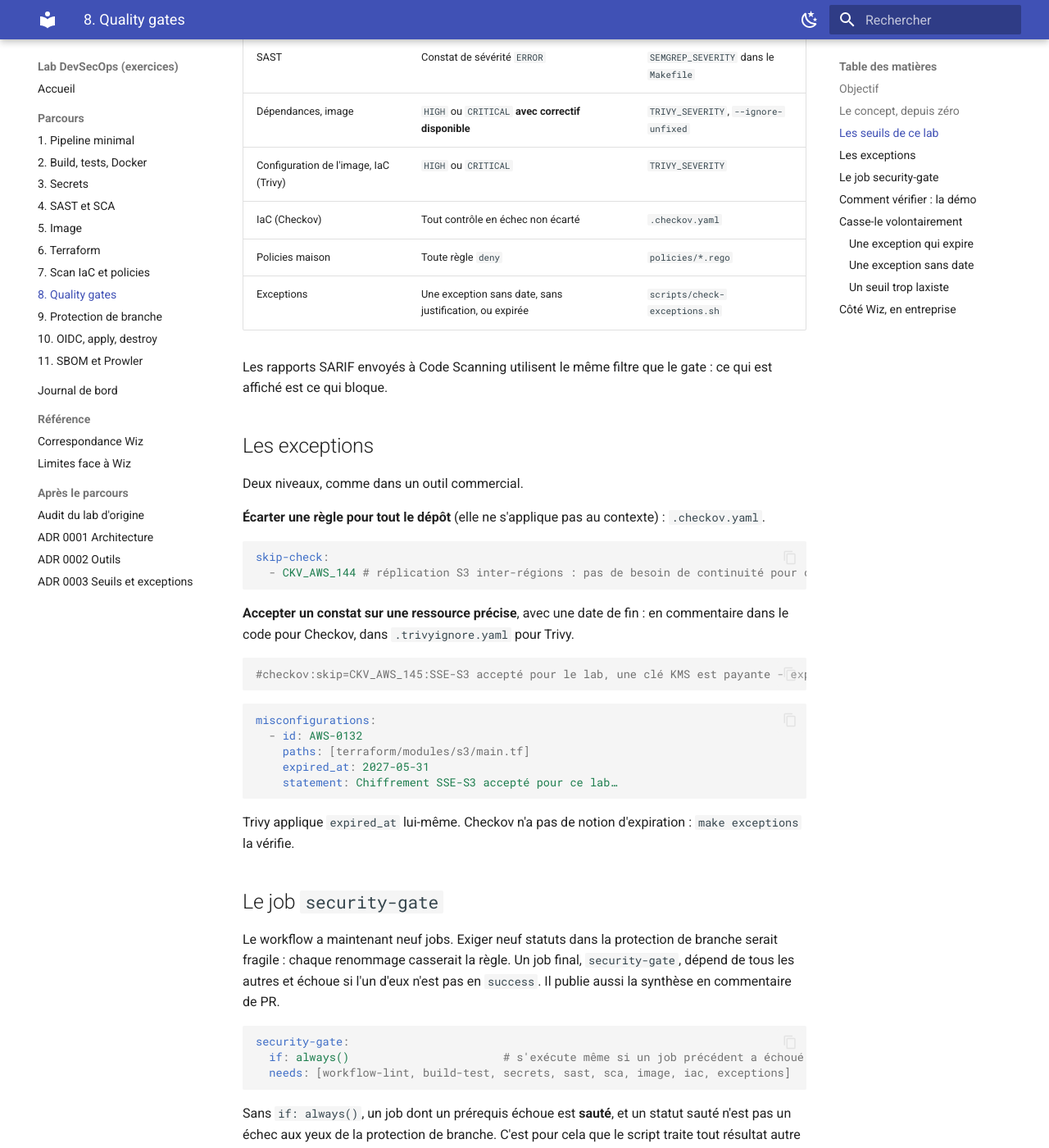
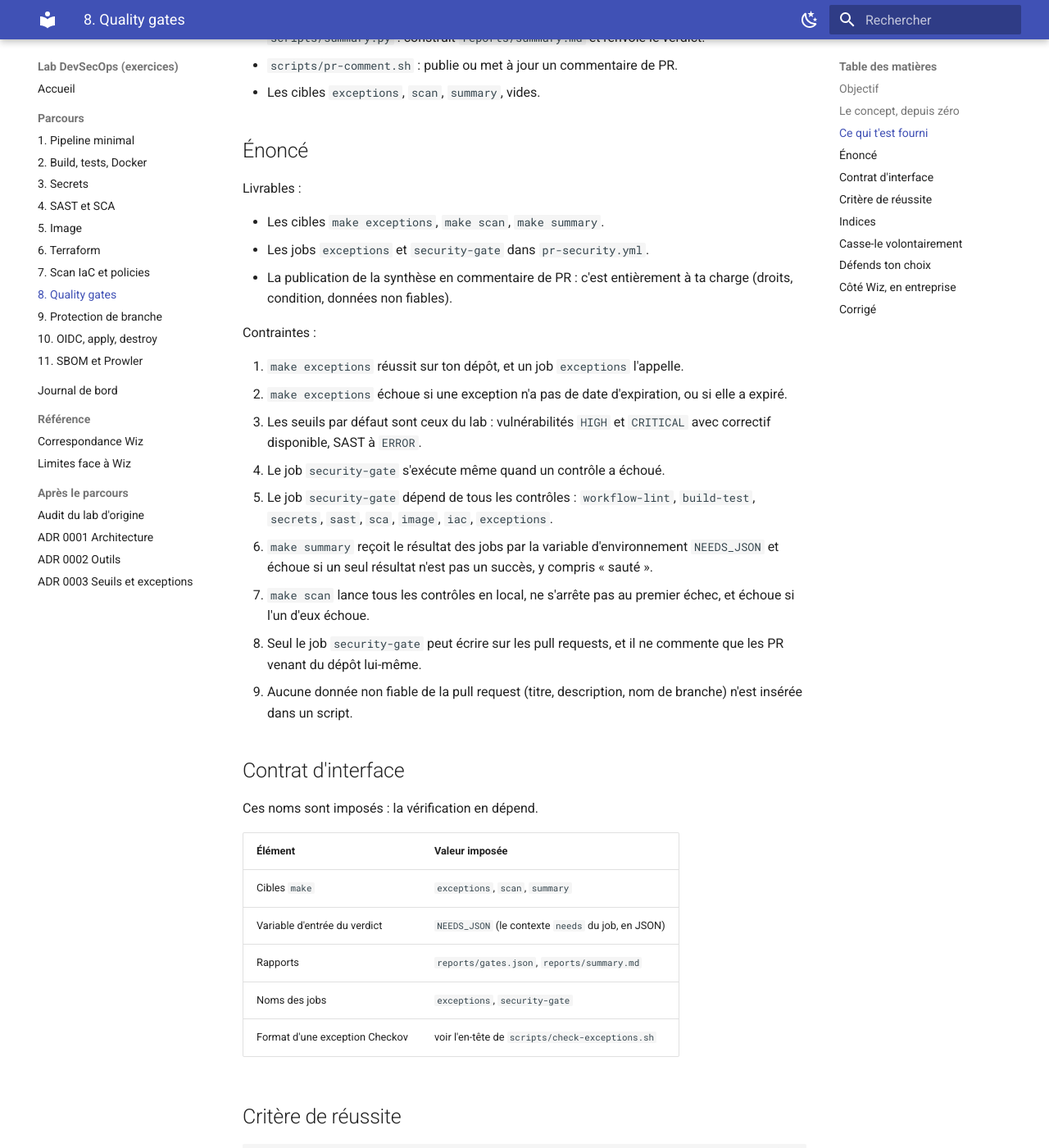
Before and after one commit to Gachtout/Lab-CI-CD, an MkDocs documentation site: the page built from docs/etapes/08-quality-gates.md, in a window 1280 px wide and 1400 px high, scrolled down 837 px. Shown: the whole window at 82% size. Built offline with MkDocs 1.6.1 and Material for MkDocs 9.7.7, drawn with Linux system fonts in a browser that asks for light colours; some of the changed text lies outside the part shown.

Commit message:
feat(exercices): étape 8, quality gates et verdict
Énoncé au format exercice (contraintes numérotées, contrat d'interface, trois niveaux d'indices, questions d'oral), vérification make check-etape-08 et un mutant par contrainte.

Co-Authored-By: Claude Fable 5.2 <noreply@anthropic.com>
Claude-Session: https://claude.ai/code/session_01AMFYzWPEoay5hpvamFqwWu

````diff
--- a/docs/etapes/08-quality-gates.md
+++ b/docs/etapes/08-quality-gates.md
@@ -1,4 +1,4 @@
-# Étape 8 : quality gates, exceptions et démo rouge / vert
+# Étape 8 : quality gates, exceptions et verdict
 
 ## Objectif
 
@@ -12,144 +12,94 @@ Un scanner produit des constats. Un constat ne bloque rien tant qu'on n'a pas r
 2. **Par quel mécanisme ?** Le code de sortie. Un gate est une commande qui renvoie `0` ou autre chose, rien de plus.
 3. **Que fait-on des cas légitimes ?** Il y en a toujours. Sans procédure d'exception, les gens contournent le contrôle en entier. Une exception saine a un **périmètre** (quelle règle, quelle ressource), une **justification** et une **date de fin**. Sans date, elle devient permanente et plus personne ne sait pourquoi elle existe.
 
-## Les seuils de ce lab
+## Ce qui t'est fourni
 
-| Contrôle | Bloque si… | Réglage |
-|---|---|---|
-| Secrets | Un secret est trouvé, toujours | Gitleaks, aucun seuil |
-| SAST | Constat de sévérité `ERROR` | `SEMGREP_SEVERITY` dans le `Makefile` |
-| Dépendances, image | `HIGH` ou `CRITICAL` **avec correctif disponible** | `TRIVY_SEVERITY`, `--ignore-unfixed` |
-| Configuration de l'image, IaC (Trivy) | `HIGH` ou `CRITICAL` | `TRIVY_SEVERITY` |
-| IaC (Checkov) | Tout contrôle en échec non écarté | `.checkov.yaml` |
-| Policies maison | Toute règle `deny` | `policies/*.rego` |
-| Exceptions | Une exception sans date, sans justification, ou expirée | `scripts/check-exceptions.sh` |
+- `scripts/check-exceptions.sh` : vérifie le format et l'expiration des exceptions. Lis-le pour connaître le format attendu.
+- `scripts/scan-all.sh` : lance tous les contrôles sans s'arrêter au premier échec et écrit `reports/gates.json`.
+- `scripts/summary.py` : construit `reports/summary.md` et renvoie le verdict.
+- `scripts/pr-comment.sh` : publie ou met à jour un commentaire de PR.
+- Les cibles `exceptions`, `scan`, `summary`, vides.
 
-Les rapports SARIF envoyés à Code Scanning utilisent le même filtre que le gate : ce qui est affiché est ce qui bloque.
+## Énoncé
 
-## Les exceptions
+Livrables :
 
-Deux niveaux, comme dans un outil commercial.
+- Les cibles `make exceptions`, `make scan`, `make summary`.
+- Les jobs `exceptions` et `security-gate` dans `pr-security.yml`.
+- La publication de la synthèse en commentaire de PR : c'est entièrement à ta charge (droits, condition, données non fiables).
 
-**Écarter une règle pour tout le dépôt** (elle ne s'applique pas au contexte) : `.checkov.yaml`.
+Contraintes :
 
-```yaml
-skip-check:
-  - CKV_AWS_144 # réplication S3 inter-régions : pas de besoin de continuité pour ce lab
+1. `make exceptions` réussit sur ton dépôt, et un job `exceptions` l'appelle.
+2. `make exceptions` échoue si une exception n'a pas de date d'expiration, ou si elle a expiré.
+3. Les seuils par défaut sont ceux du lab : vulnérabilités `HIGH` et `CRITICAL` avec correctif disponible, SAST à `ERROR`.
+4. Le job `security-gate` s'exécute même quand un contrôle a échoué.
+5. Le job `security-gate` dépend de tous les contrôles : `workflow-lint`, `build-test`, `secrets`, `sast`, `sca`, `image`, `iac`, `exceptions`.
+6. `make summary` reçoit le résultat des jobs par la variable d'environnement `NEEDS_JSON` et échoue si un seul résultat n'est pas un succès, y compris « sauté ».
+7. `make scan` lance tous les contrôles en local, ne s'arrête pas au premier échec, et échoue si l'un d'eux échoue.
+8. Seul le job `security-gate` peut écrire sur les pull requests, et il ne commente que les PR venant du dépôt lui-même.
+9. Aucune donnée non fiable de la pull request (titre, description, nom de branche) n'est insérée dans un script.
+
+## Contrat d'interface
+
+Ces noms sont imposés : la vérification en dépend.
+
+| Élément | Valeur imposée |
+|---|---|
+| Cibles `make` | `exceptions`, `scan`, `summary` |
+| Variable d'entrée du verdict | `NEEDS_JSON` (le contexte `needs` du job, en JSON) |
+| Rapports | `reports/gates.json`, `reports/summary.md` |
+| Noms des jobs | `exceptions`, `security-gate` |
+| Format d'une exception Checkov | voir l'en-tête de `scripts/check-exceptions.sh` |
+
+## Critère de réussite
+
+```bash
+make check-etape-08
 ```
 
-**Accepter un constat sur une ressource précise**, avec une date de fin : en commentaire dans le code pour Checkov, dans `.trivyignore.yaml` pour Trivy.
+Chaque ligne `ECHEC [Cn]` renvoie à la contrainte `n` ci-dessus et donne l'emplacement en cause, jamais la correction. Les journaux détaillés sont dans `reports/checks/`. Teste toujours en local avant de pousser.
 
-```hcl
-#checkov:skip=CKV_AWS_145:SSE-S3 accepté pour le lab, une clé KMS est payante - expire le 2027-05-31
-```
+## Indices
 
-```yaml
-misconfigurations:
-  - id: AWS-0132
-    paths: [terraform/modules/s3/main.tf]
-    expired_at: 2027-05-31
-    statement: Chiffrement SSE-S3 accepté pour ce lab…
-```
+Ouvre-les dans l'ordre, et seulement après avoir cherché.
 
-Trivy applique `expired_at` lui-même. Checkov n'a pas de notion d'expiration : `make exceptions` la vérifie.
+??? tip "Indice 1 : par où commencer"
+    - Un job dont un prérequis échoue est sauté. Demande-toi ce que la protection de branche pense d'un statut sauté.
+    - Les trois scripts fournis font le travail ; ton rôle est de les brancher et de leur passer les bonnes entrées.
 
-## Le job `security-gate`
+??? tip "Indice 2 : les points qui coincent"
+    - Une expression GitHub Actions convertit un contexte en JSON ; une variable d'environnement d'étape la transmet à la commande.
+    - La variable doit encore traverser `docker run` pour atteindre le script.
+    - Le jeton d'une PR venant d'un fork est en lecture seule : une condition doit écarter ce cas avant de commenter.
+    - Une valeur écrite par un inconnu ne doit jamais être collée dans une commande shell : passe par l'environnement.
 
-Le workflow a maintenant neuf jobs. Exiger neuf statuts dans la protection de branche serait fragile : chaque renommage casserait la règle. Un job final, `security-gate`, dépend de tous les autres et échoue si l'un d'eux n'est pas en `success`. Il publie aussi la synthèse en commentaire de PR.
-
-```yaml
-security-gate:
-  if: always()                       # s'exécute même si un job précédent a échoué
-  needs: [workflow-lint, build-test, secrets, sast, sca, image, iac, exceptions]
-```
-
-Sans `if: always()`, un job dont un prérequis échoue est **sauté**, et un statut sauté n'est pas un échec aux yeux de la protection de branche. C'est pour cela que le script traite tout résultat autre que `success` comme bloquant.
-
-## Comment vérifier : la démo
-
-```bash
-make demo-good
-```
-
-```text
-==> Synthèse
-  PASSE  tests
-  PASSE  secrets
-  PASSE  sast
-  PASSE  sca
-  PASSE  image
-  PASSE  iac-trivy
-  PASSE  iac-checkov
-  PASSE  policy
-  PASSE  exceptions
-Démo good : tous les contrôles passent, la fusion serait autorisée.
-```
-
-```bash
-make demo-bad
-```
-
-Le script copie le dépôt, y applique `demo/bad.patch` (injection SQL, secret en dur, dépendances vulnérables, image en fin de vie et en root, security group ouvert, bucket public) et ajoute un secret factice.
-
-```text
-==> Synthèse
-  BLOQUE tests
-  BLOQUE secrets
-  BLOQUE sast
-  BLOQUE sca
-  BLOQUE image
-  BLOQUE iac-trivy
-  BLOQUE iac-checkov
-  BLOQUE policy
-  PASSE  exceptions
-==> Vérification de la démo
-  attendu BLOQUE, obtenu BLOQUE : tests
-  …
-Démo bad : chaque faille injectée est bloquée, la fusion serait refusée.
-```
-
-Le détail de chaque constat bloquant est dans `reports/demo-bad/logs/`. `make demo-bad` renvoie `0` quand tout est bloqué comme attendu : c'est un **test des contrôles eux-mêmes**, rejoué dans la CI par le job `gates-selftest`. Un gate qui cesserait de détecter sa faille de référence ferait échouer ce job.
-
-Avec les caches chauds, chaque démo prend une trentaine de secondes. Le premier lancement télécharge les images et la base de vulnérabilités : compte plusieurs minutes.
+??? tip "Indice 3 : presque la réponse"
+    - Le job final combine une condition « toujours » et la liste de ses prérequis.
+    - Les artifacts des autres jobs se récupèrent en une étape, par motif de nom, avant de construire la synthèse.
+    - Pour reconnaître une PR interne, compare le nom complet du dépôt source de la PR à celui du dépôt courant.
+    - `scripts/pr-comment.sh` attend trois variables d'environnement, dont le numéro de la PR.
+    - Le droit d'écrire sur les pull requests se déclare au niveau du seul job qui commente.
 
 ## Casse-le volontairement
 
-### Une exception qui expire
+Note ce que tu observes dans `docs/journal.md` : ce sont tes sorties, pas celles d'un corrigé.
 
-```bash
-TODAY=2027-06-01 make exceptions
-```
+1. Lance `make exceptions` en te plaçant dans le futur (le script accepte une date du jour en variable d'environnement).
+2. Retire la date d'une exception. Puis fais expirer une entrée du fichier d'exceptions de Trivy et relance le scan IaC.
+3. Retire la condition « toujours » du job final : que devient son statut quand un contrôle échoue ?
 
-```text
-ERREUR  terraform/modules/s3/main.tf:4 : CKV_AWS_145 a expiré le 2027-05-31
-ERREUR  .trivyignore.yaml : une exception a expiré le 2027-05-31
-```
+## Défends ton choix
 
-Dans `.trivyignore.yaml`, mets `expired_at: 2026-01-01`, puis `make iac-trivy` : le constat réapparaît.
+À savoir expliquer à l'oral, sans notes.
 
-```text
-Failures: 1 (HIGH: 1, CRITICAL: 0)
-AWS-0132 (HIGH): Bucket does not encrypt data with a customer managed key.
-```
-
-### Une exception sans date
-
-Retire ` - expire le 2027-05-31` d'un commentaire `checkov:skip`, puis `make exceptions`.
-
-```text
-ERREUR  terraform/modules/vpc/main.tf:5 : exception sans justification ou sans date (format : ID:raison - expire le AAAA-MM-JJ)
-```
-
-### Un seuil trop laxiste
-
-Remplace `app/requirements.txt` par les versions vulnérables de l'étape 4, puis compare :
-
-```bash
-make sca                           # bloque : 3 CVE HIGH
-make sca TRIVY_SEVERITY=CRITICAL   # passe : aucune n'est CRITICAL
-```
-
-Les mêmes dépendances, le même scanner, deux verdicts opposés. Le seuil est une décision de risque, pas un détail technique. Annule avec `git checkout app/`.
+1. Qu'est-ce qui distingue un seuil utile d'un seuil décoratif ou insupportable ?
+2. Pourquoi une exception doit-elle avoir une date de fin ?
+3. Pourquoi un seul statut agrégé plutôt que neuf statuts requis ?
+4. Pourquoi un job sauté doit-il compter comme un échec ?
+5. Le titre d'une PR est une donnée non fiable. Décris l'attaque si on l'insère dans un script.
+6. Pourquoi ne pas donner le droit de commenter à tous les jobs ?
+7. Tes seuils sont dans le dépôt : une PR peut les baisser. Quelles parades ?
 
 ## Côté Wiz, en entreprise
 
@@ -162,3 +112,11 @@ Les mêmes dépendances, le même scanner, deux verdicts opposés. Le seuil est
 | `security-gate` | Inchangé : le job qui appelle `wizcli` devient un statut requis |
 
 Différence d'organisation importante : avec Wiz, c'est l'équipe sécurité qui tient les seuils, pas le développeur qui édite un fichier dans sa propre PR. Dans ce lab, une PR peut modifier le `Makefile` pour baisser un seuil. L'étape 9 traite ce point avec les fichiers protégés (`CODEOWNERS`).
+
+## Corrigé
+
+À ouvrir seulement une fois `make check-etape-08` vert et les questions travaillées : [`etape-08-solution`](https://github.com/Gachtout/Lab-CI-CD/tree/etape-08-solution). La version finale de tout le parcours est sur la branche [`solution`](https://github.com/Gachtout/Lab-CI-CD/tree/solution).
+
+Corrections apportées plus tard à ce corrigé :
+
+- Le corrigé contient aussi une démonstration (`make demo-good`, `make demo-bad`) et un job `gates-selftest` : ils ne font pas partie de l'exercice, `make check-etape-XX` joue ce rôle.
````
Also changed, not shown: 3 other files.
